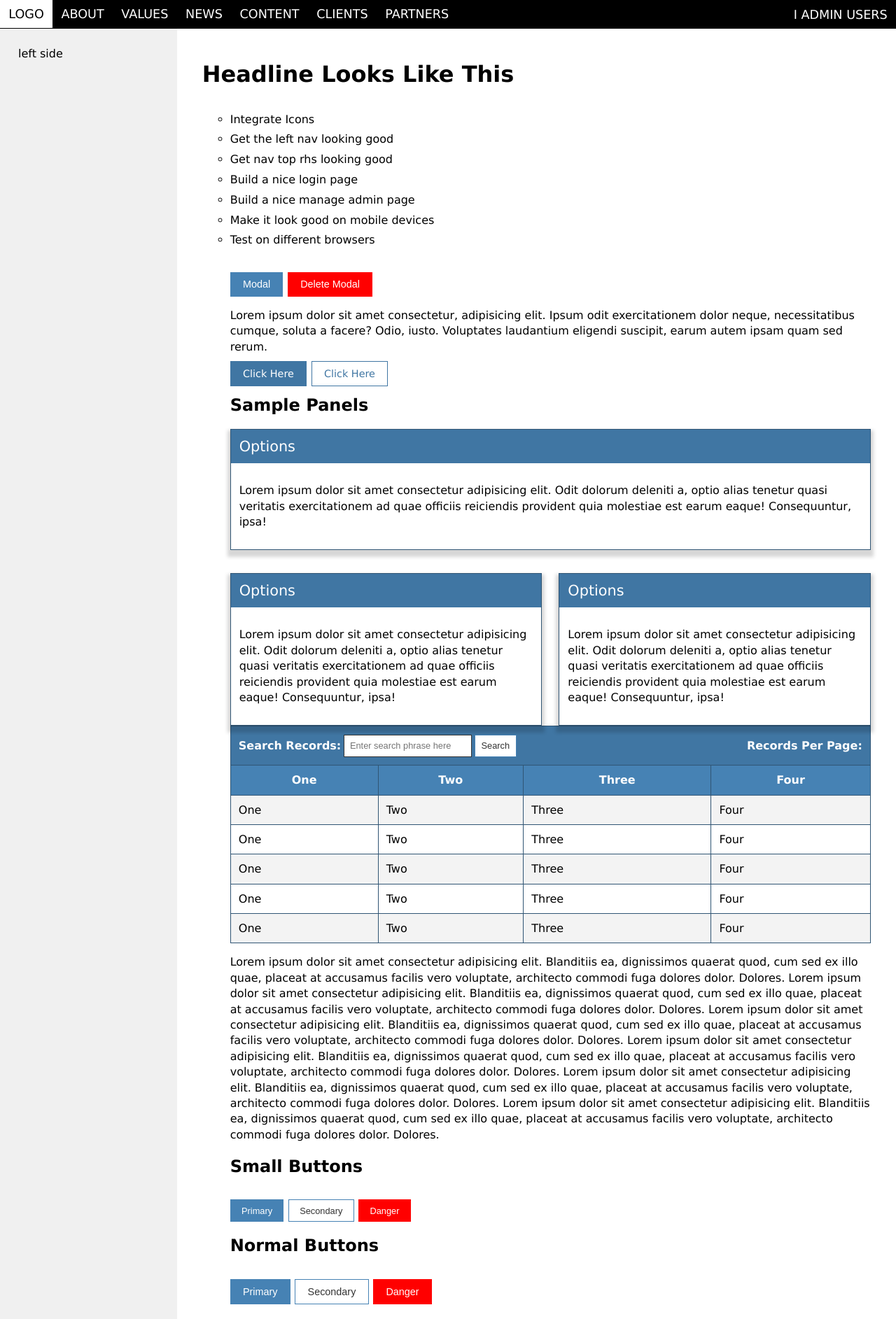
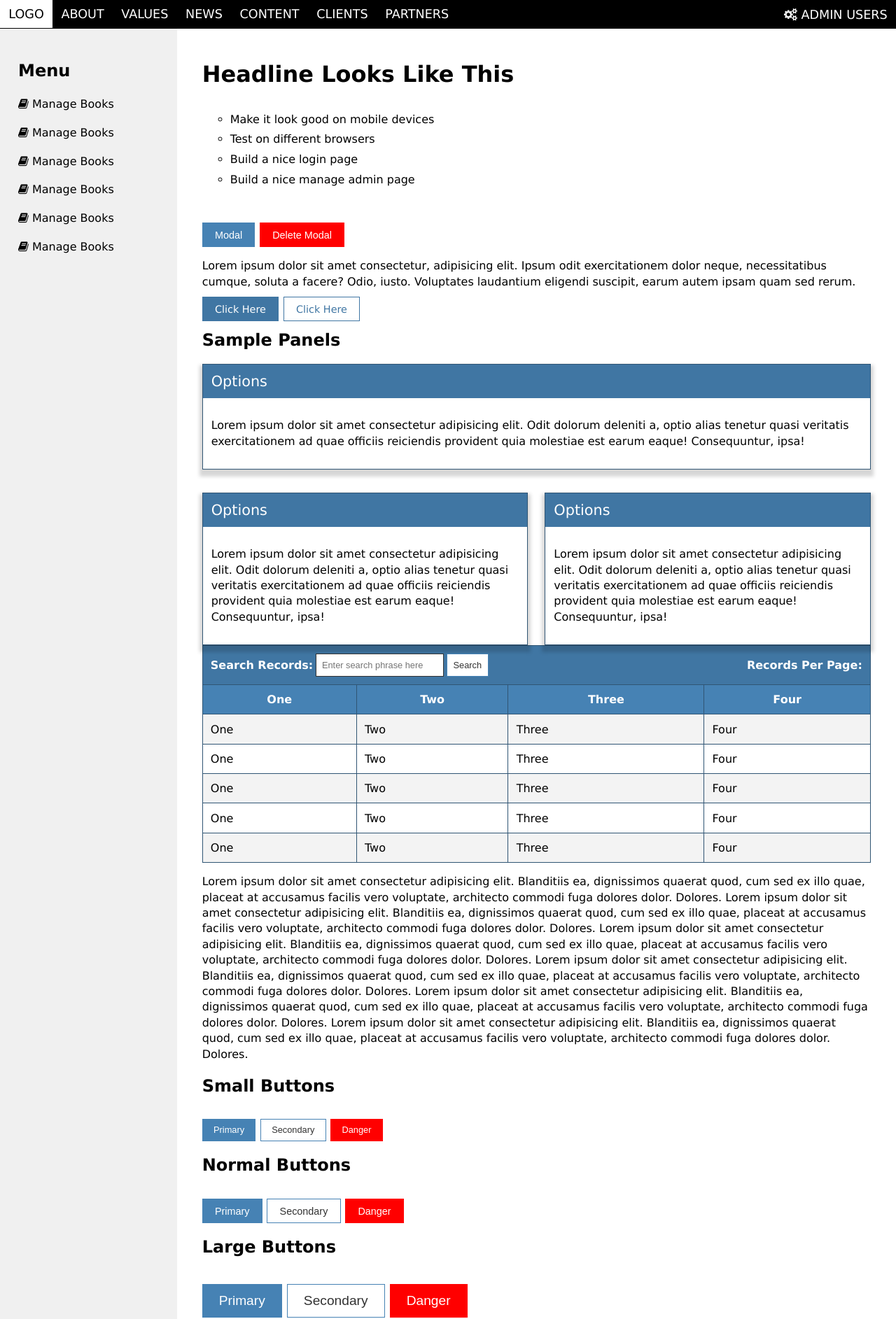
Before and after one commit to trongate/trongate-default-admin, a PHP site: page / in a window 1280 px wide. Shown: the top 1885 px of the page at 70% size. Run offline with PHP 8.4, Linux system fonts and the light colour scheme.

Commit message:
CSS variables working

```diff
--- a/index.php
+++ b/index.php
@@ -4,6 +4,7 @@
 	<meta charset="UTF-8">
 	<meta name="viewport" content="width=device-width, initial-scale=1.0">
 	<link rel="stylesheet" href="themes/trongate-default-admin/css/admin.css">
+	<link rel="stylesheet" href="https://cdnjs.cloudflare.com/ajax/libs/font-awesome/4.7.0/css/font-awesome.min.css">
 	<title>Document</title>
 </head>
 <body>
@@ -19,22 +20,32 @@
 				<li><a href="#">Partners</a></li>
 			</ul>
 		</div>
-		<div><a href="#">i Admin Users</a></div>
+		<div><a href="#"><i class="fa fa-gears"></i> Admin Users</a></div>
 	</nav>
 	<div class="wrapper">
-		<aside> left side </aside>
+		<aside>
+			<h2>Menu</h2>
+			<nav>
+				<ul>
+					<li><a href="#"><i class="fa fa-book"></i> Manage Books</a></li>
+					<li><a href="#"><i class="fa fa-book"></i> Manage Books</a></li>
+					<li><a href="#"><i class="fa fa-book"></i> Manage Books</a></li>
+					<li><a href="#"><i class="fa fa-book"></i> Manage Books</a></li>
+					<li><a href="#"><i class="fa fa-book"></i> Manage Books</a></li>
+					<li><a href="#"><i class="fa fa-book"></i> Manage Books</a></li>
+				</ul>
+			</nav>
+		</aside>
 		<div><!-- contains both main and footer: defined as, .wrapper > div:nth-child(2) -->
 			<main>
 				<h1>Headline Looks Like This</h1>
 				<p>
 					<ul>
-						<li>Integrate Icons</li>
-						<li>Get the left nav looking good</li>
-						<li>Get nav top rhs looking good</li>
+						<li>Make it look good on mobile devices</li>
+						<li>Test on different browsers</li>
 						<li>Build a nice login page</li>
 						<li>Build a nice manage admin page</li>
-						<li>Make it look good on mobile devices</li>
-						<li>Test on different browsers</li>
+					</ul>
 				</p>
 				<p>
 					<button onclick="displayModal('test-modal')">Modal</button>
@@ -79,7 +90,7 @@
 				<table>
 					<thead>
 						<tr class="primary">
-							<th colspan="4" style="paxdding: 0;">
+							<th colspan="4">
 								<div class="table-header">
 									<div>
 										<div>Search Records:</div>
--- a/themes/trongate-default-admin/css/admin.css
+++ b/themes/trongate-default-admin/css/admin.css
@@ -16,6 +16,11 @@
 	--footer-link-hover: #fff;
 	--footer-btm-bg-color: #333;
 	--aside-background-color: #f0f0f0;
+
+	--aside-link: #000;
+	--aside-link-hover: #305574;
+	--aside-background-color: #f0f0f0;
+
 	--link-font-color: SteelBlue;
 	--link-font-color-hover: #305574;
 }
@@ -59,7 +64,7 @@ body {
 
 #top-gutter a:hover {
 	background-color: var(--top-gutter-link);
-	color: #000;
+	color: var(--top-gutter-link-hover);
 }
 
 .wrapper {
@@ -79,6 +84,25 @@ aside {
 	width: 250px;
 	background-color: var(--aside-background-color);
 	padding: 26px;
+}
+
+nav ul {
+	margin: 0;
+	padding: 0;
+	list-style-type: none;
+}
+
+aside nav ul li {
+	margin-bottom: 12px;
+}
+
+aside nav ul li a {
+	color: var(--aside-link);
+	text-decoration: none;
+}
+
+aside nav ul li a:hover {
+	color: var(--aside-link-hover);
 }
 
 main {
```
